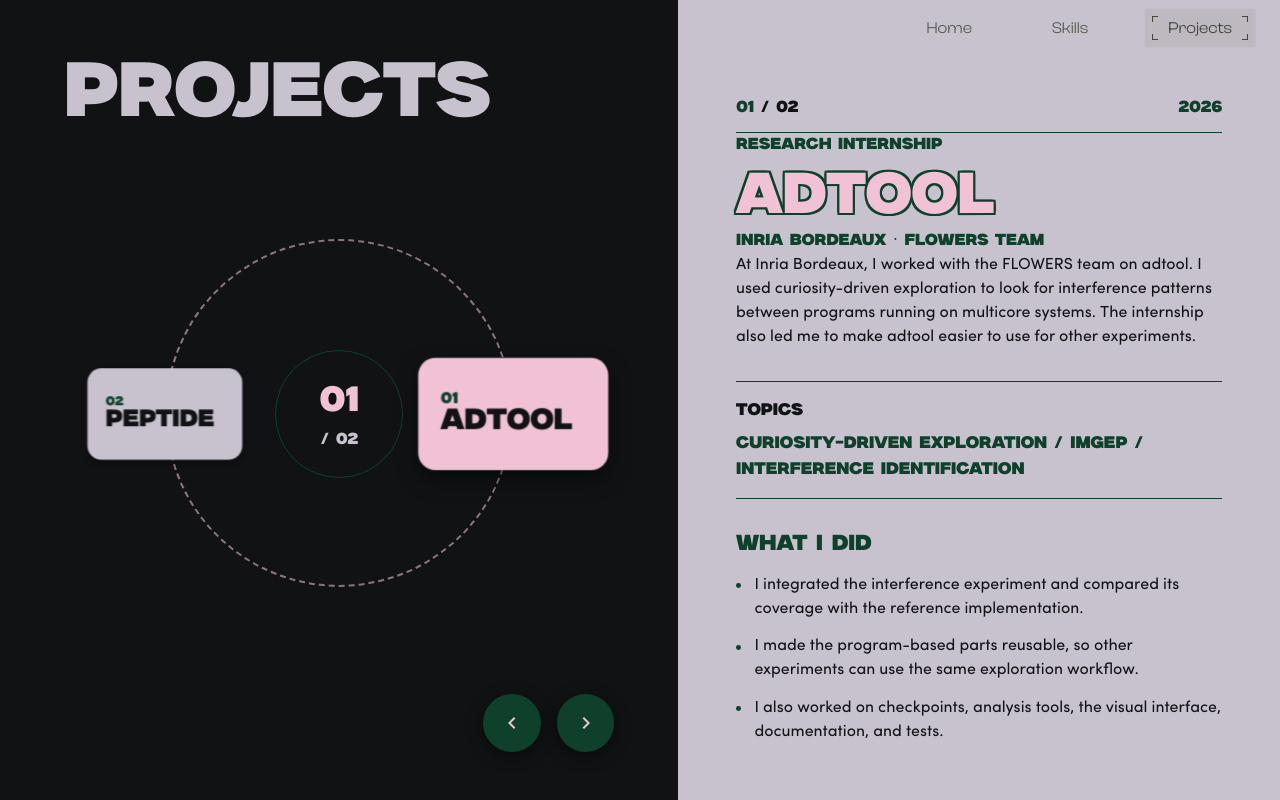
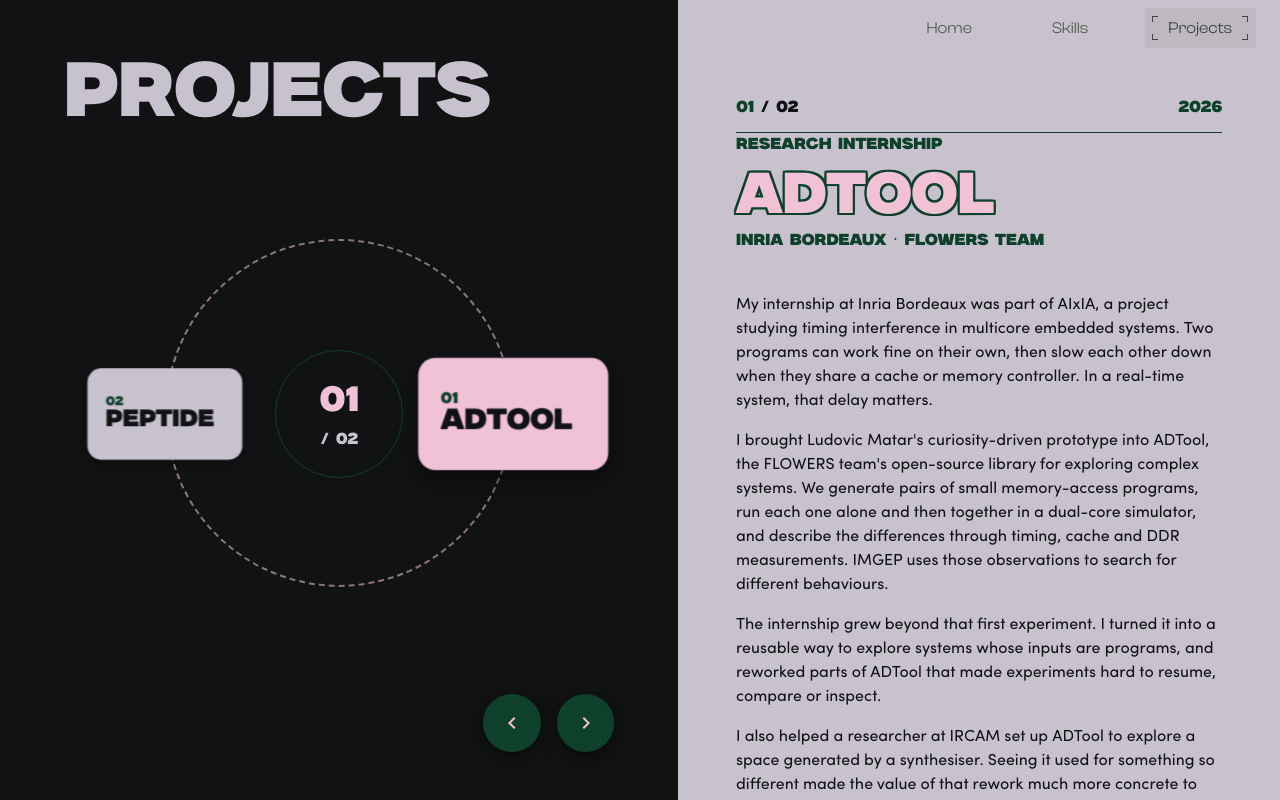
Before and after one commit to Roirtur/portfolio, a Next.js app in the folder portfolio/: page /portfolio/works in a window 1280 px wide. Built offline with nearby package versions, Linux system fonts and the light colour scheme; what @mui/material-nextjs would draw is missing.

Commit message:
feat: update project summary structure to support multiple paragraphs, enhance styles for works summary and layout

```diff
--- a/portfolio/app/works/page.tsx
+++ b/portfolio/app/works/page.tsx
@@ -92,7 +92,9 @@ export default function Works() {
             <Typography className="works-detail-kind" sx={{ fontFamily: MilkerFont.style.fontFamily }}>{activeProject.kind}</Typography>
             <OutlinedHeading component="h2" className="works-detail-title">{activeProject.title}</OutlinedHeading>
             <Typography className="works-detail-place" sx={{ fontFamily: MilkerFont.style.fontFamily }}>{activeProject.place}</Typography>
-            <Typography component="p" className="works-summary" sx={{ fontFamily: SofiaProFont.style.fontFamily }}>{activeProject.summary}</Typography>
+            <Box className="works-summary" sx={{ fontFamily: SofiaProFont.style.fontFamily }}>
+              {activeProject.summary.map((paragraph) => <p key={paragraph}>{paragraph}</p>)}
+            </Box>
             <Box className="works-topics" sx={{ fontFamily: MilkerFont.style.fontFamily }}>
               <span className="works-section-label">Topics</span>
               <span>{activeProject.topics.join(" / ")}</span>
--- a/portfolio/components/works/ProjectWheel.tsx
+++ b/portfolio/components/works/ProjectWheel.tsx
@@ -11,7 +11,9 @@ export default function ProjectWheel({ activeIndex, turn, onSelect, compact = fa
   const [stageSize, setStageSize] = useState(550);
   const stageRef = useRef<HTMLDivElement>(null);
   const count = projects.length;
-  const radius = Math.min(stageSize * 0.31, compact ? 120 : 225);
+  const radius = compact
+    ? Math.max(0, Math.min(stageSize * 0.37, 155, (stageSize - 112) / 2))
+    : Math.min(stageSize * 0.31, 225);
   const step = 360 / Math.min(count, 5);
 
   useEffect(() => {
--- a/portfolio/components/works/projects.ts
+++ b/portfolio/components/works/projects.ts
@@ -5,7 +5,7 @@ export type Project = {
   kind: string;
   place: string;
   year: string;
-  summary: string;
+  summary: string[];
   contributionLabel: string;
   contributions: string[];
   topics: string[];
@@ -23,12 +23,20 @@ export const projects: Project[] = [
     kind: "Research internship",
     place: "Inria Bordeaux · FLOWERS team",
     year: "2026",
-    summary: "At Inria Bordeaux, I worked with the FLOWERS team on adtool. I used curiosity-driven exploration to look for interference patterns between programs running on multicore systems. The internship also led me to make adtool easier to use for other experiments.",
+    summary: [
+      "My internship at Inria Bordeaux was part of AIxIA, a project studying timing interference in multicore embedded systems. Two programs can work fine on their own, then slow each other down when they share a cache or memory controller. In a real-time system, that delay matters.",
+      "I brought Ludovic Matar's curiosity-driven prototype into ADTool, the FLOWERS team's open-source library for exploring complex systems. We generate pairs of small memory-access programs, run each one alone and then together in a dual-core simulator, and describe the differences through timing, cache and DDR measurements. IMGEP uses those observations to search for different behaviours.",
+      "The internship grew beyond that first experiment. I turned it into a reusable way to explore systems whose inputs are programs, and reworked parts of ADTool that made experiments hard to resume, compare or inspect.",
+      "I also helped a researcher at IRCAM set up ADTool to explore a space generated by a synthesiser. Seeing it used for something so different made the value of that rework much more concrete to me.",
+    ],
     contributionLabel: "What I did",
     contributions: [
-      "I integrated the interference experiment and compared its coverage with the reference implementation.",
-      "I made the program-based parts reusable, so other experiments can use the same exploration workflow.",
-      "I also worked on checkpoints, analysis tools, the visual interface, documentation, and tests.",
+      "I separated program generation, goal sampling, mixing, mutation, simulation and behaviour encoding into components that can be changed through configuration.",
+      "I compared the integrated experiment with the reference using coverage plots. On the tested simulator and settings, IMGEP showed the same broad behaviour and covered more of the selected regions than random exploration.",
+      "I built a general program-based layer, so another project can bring its own program format, simulator and operators while reusing ADTool's exploration loop.",
+      "I rebuilt experiment history around checkpoints, so a run can be saved, resumed or branched from an earlier point.",
+      "I made a new interface to follow a run, inspect and export discoveries, and compare results. I also added coverage views and DDR-access heatmaps.",
+      "I separated the library from its examples, repaired packaging and imports, and added documentation and smoke tests.",
     ],
     topics: ["Curiosity-driven exploration", "IMGEP", "Interference identification"],
     github: "https://github.com/flowersteam/adtool/",
@@ -42,12 +50,15 @@ export const projects: Project[] = [
     kind: "Final master's project",
     place: "Université de Bordeaux · group project",
     year: "2026",
-    summary: "For my final master's project, I worked with three classmates on a pipeline that generates peptide candidates. One agent proposes sequences, chemistry and biology agents evaluate them, and an orchestrator decides what to try next.",
+    summary: [
+      "For our final master's project, I worked with three classmates on a proof-of-concept pipeline for generating peptide candidates. A CVAE proposes sequences, a chemistry agent checks their properties, and a biology agent uses ESM-2 embeddings to help rank them. An orchestrator brings that feedback together over several rounds.",
+      "We compared the loop with one-shot generation. It helped most for difficult short target lengths, but adding more rounds brought small gains for much more runtime. These are in-silico scores, not evidence that a peptide works in a lab.",
+    ],
     contributionLabel: "What we did",
     contributions: [
-      "We combined VAE/CVAE generation with chemistry constraints and a biology score.",
-      "We made the agents work in a loop, keeping track of their decisions and the best candidates.",
-      "We compared the pipeline with a non-agentic baseline. It helped most on difficult short target lengths.",
+      "We combined property-guided CVAE generation, chemistry constraints and an ESM-2-based ranking signal.",
+      "We kept the best distinct candidates across rounds and added logs and a Streamlit interface to configure and inspect runs.",
+      "We compared the pipeline with a one-shot CVAE baseline and looked at where iteration helped and where it did not.",
     ],
     topics: ["Agentic pipeline", "Peptide generation", "VAE / CVAE"],
     github: "https://github.com/Roirtur/multi-expert-peptide-pipeline",
--- a/portfolio/styles/home/style.css
+++ b/portfolio/styles/home/style.css
@@ -133,4 +133,5 @@
   flex: 1;
   height: auto;
   min-height: 0;
+  top: -14px;
 }
--- a/portfolio/styles/works/style.css
+++ b/portfolio/styles/works/style.css
@@ -164,11 +164,13 @@
 
 .works-summary {
   margin-top: 2.5rem;
-  font-size: clamp(1.05rem, 1.35vw, 1.3rem);
-  font-weight: 700;
-  line-height: 1.4;
+  font-size: clamp(1rem, 1.15vw, 1.12rem);
+  font-weight: 400;
+  line-height: 1.5;
   color: #101214;
 }
+.works-summary p { margin: 0; }
+.works-summary p + p { margin-top: 1rem; }
 
 .works-topics {
   display: flex;
```
Also changed, not shown: 1 other file (tests, documents, lock files or other folders).
